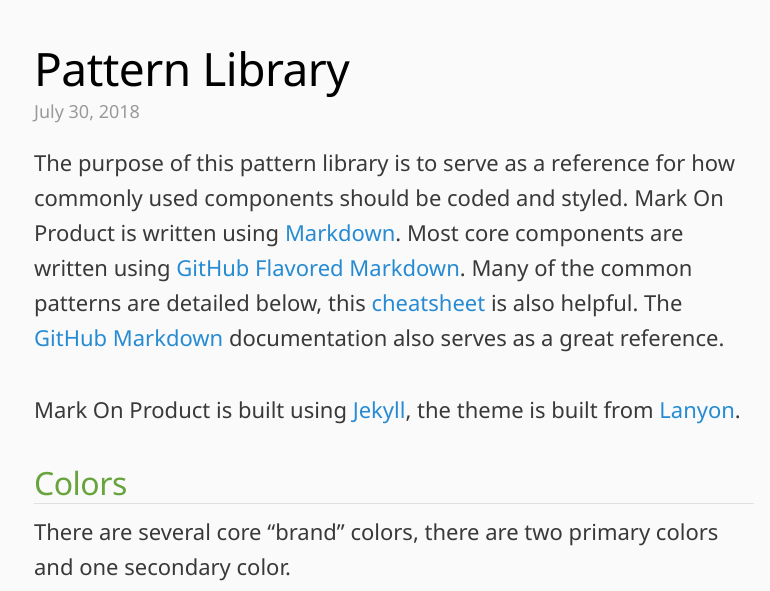
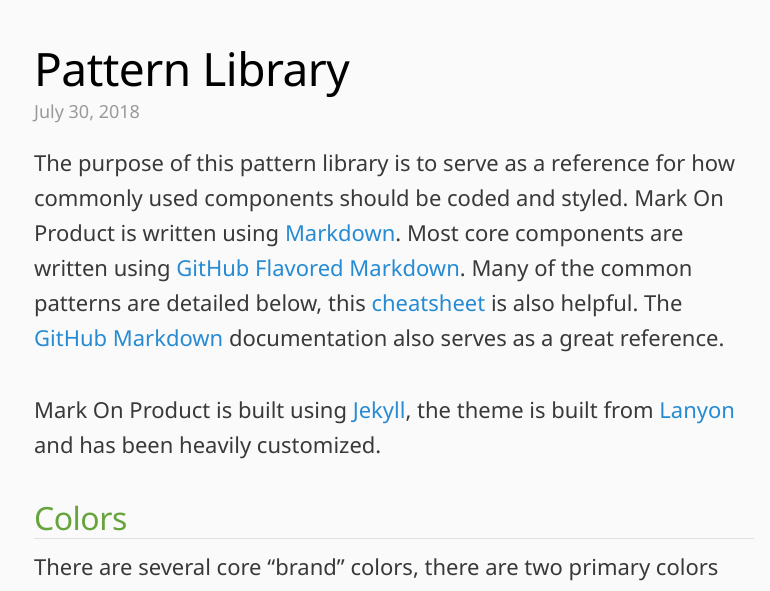
Before and after one commit to markthelefty/markthelefty.github.io, a Jekyll site: the page built from _posts/2018-07-30-pattern-library.markdown, in a window 1280 px wide. Shown: the part 340-931 px from the top of the page, without its empty margins (246-1016 px from the left). Built offline with Jekyll 4.4.1, drawn with Linux system fonts in a browser that asks for light colours; some web fonts are replaced; our own code applies the rules of GitHub Pages for plain Markdown files.

Commit message:
Updated Pattern Library

```diff
--- a/_posts/2018-07-30-pattern-library.markdown
+++ b/_posts/2018-07-30-pattern-library.markdown
@@ -7,7 +7,7 @@
 
 The purpose of this pattern library is to serve as a reference for how commonly used components should be coded and styled. Mark On Product is written using [Markdown](https://daringfireball.net/projects/markdown/). Most core components are written using [GitHub Flavored Markdown](https://guides.github.com/features/mastering-markdown/). Many of the common patterns are detailed below, this [cheatsheet](https://github.com/adam-p/markdown-here/wiki/Markdown-Cheatsheet) is also helpful. The [GitHub Markdown](https://help.github.com/categories/writing-on-github/) documentation also serves as a great reference.
 
-Mark On Product is built using [Jekyll](https://jekyllrb.com/), the theme is built from [Lanyon](http://lanyon.getpoole.com/).
+Mark On Product is built using [Jekyll](https://jekyllrb.com/), the theme is built from [Lanyon](http://lanyon.getpoole.com/) and has been heavily customized.
 <br>
 
 ## Colors
```
